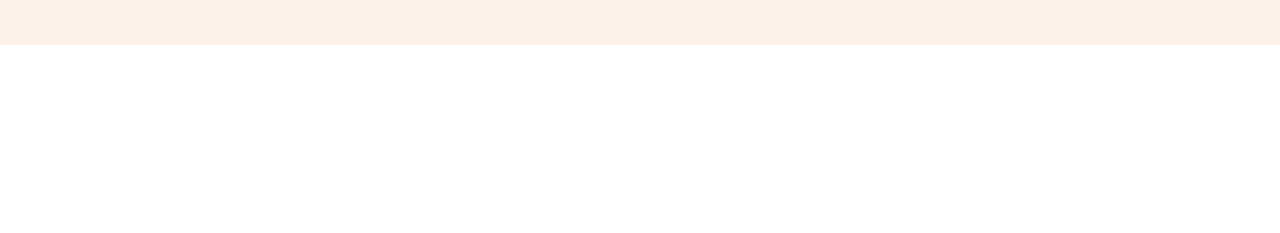
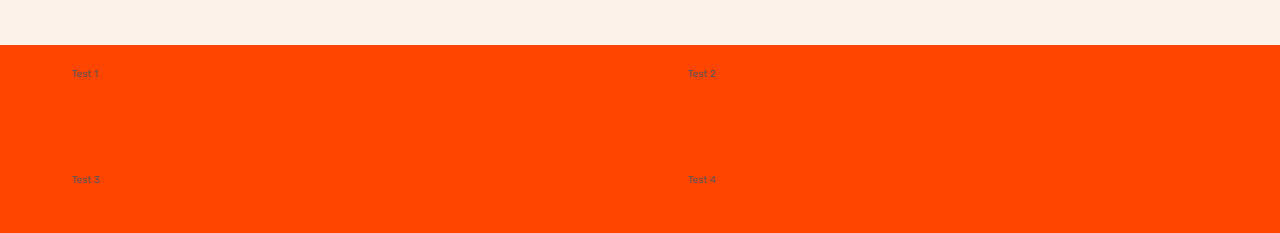
Before and after one commit to rpcorr/omnifood, a plain HTML site: page index.html in a window 1280 px wide. Shown: the part 583-816 px from the top of the page. Drawn offline with Linux system fonts and the light colour scheme.

Commit message:
implementing a reusable grid

```diff
--- a/css/styles.css
+++ b/css/styles.css
@@ -61,6 +61,30 @@ body {
 /********************************/
 /* GENERAL REUSABLE COMPONENTS  */
 /********************************/
+
+.container {
+    /* 1140px */
+    max-width: 120rem;
+    padding: 0 3.2rem;
+    margin: 0 auto;
+}
+
+.grid {
+    display: grid;
+    gap: 9.6rem;
+}
+
+.grid--2-cols {
+    grid-template-columns: repeat(2, 1fr);
+}
+
+.grid--3-cols {
+    grid-template-columns: repeat(3, 1fr);
+}
+
+.grid--4-cols {
+    grid-template-columns: repeat(4, 1fr);
+}
 
 .heading-primary {
     font-size: 5.2rem;
@@ -249,3 +273,11 @@ body {
     color:#cf711f;
     font-weight: 700;
 }
+
+/************************/
+/* HOW IT WORKS SECTION */
+/************************/
+.section-how {
+    padding: 2.4rem 0 4.8rem 0;
+    background-color: orangered;
+}
--- a/index.html
+++ b/index.html
@@ -54,6 +54,15 @@
                 </div>
             </div>
         </section>
+
+        <section class="section-how">
+            <div class="container grid grid--2-cols">
+                <div>Test 1</div>
+                <div>Test 2</div>
+                <div>Test 3</div>
+                <div>Test 4</div>
+            </div>
+        </section>
     </main>
 </body>
 </html>
```
